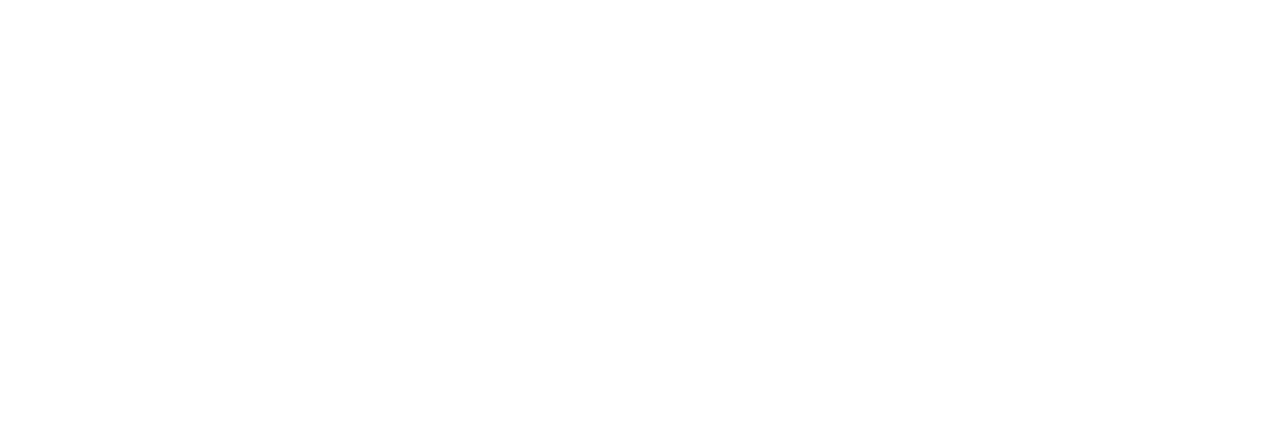
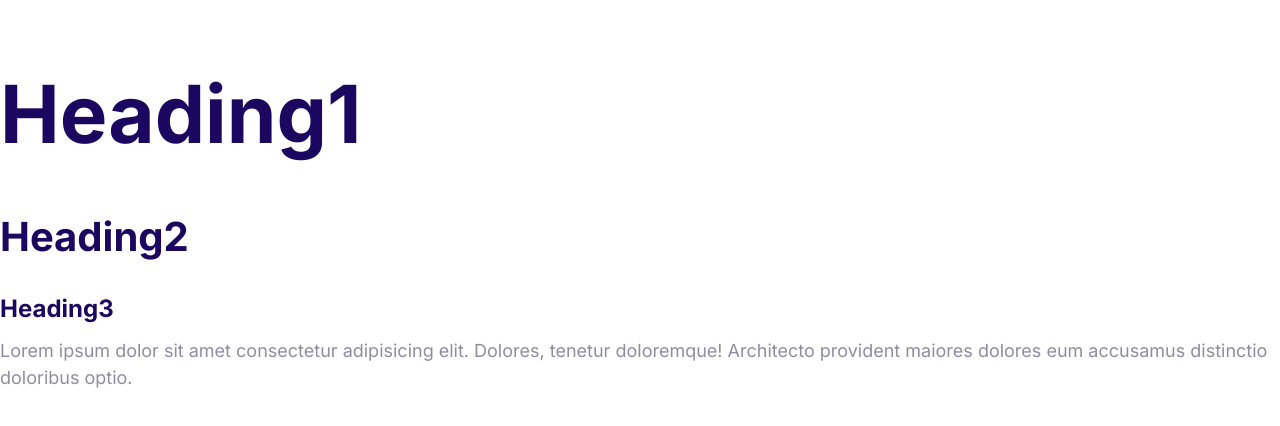
Before and after one commit to geomailnor/goshify, a plain HTML site: page index.html in a window 1280 px wide. Drawn offline with Linux system fonts and the light colour scheme.

Commit message:
Define font styles

```diff
--- a/css/style.css
+++ b/css/style.css
@@ -5,3 +5,55 @@
   --color-headings: #1b0760;
   --color-body: #918ca4;
 }
+
+html {
+  font-size: 62.5%;
+}
+
+body {
+  font-family: Inter, Arial, Helvetica, sans-serif;
+  font-size: 2.4rem;
+  line-height: 1.5;
+  color: var(--color-body);
+}
+
+h1,
+h2,
+h3 {
+  color: var(--color-headings);
+  margin-bottom: 1rem;
+}
+
+h1 {
+  font-size: 7rem;
+}
+
+h2 {
+  font-size: 4rem;
+}
+
+h3 {
+  font-size: 3rem;
+}
+
+p {
+  margin-top: 0;
+}
+
+@media screen and (min-width: 1024px) {
+  body {
+    font-size: 1.8rem;
+  }
+
+  h1 {
+    font-size: 8rem;
+  }
+
+  h2 {
+    font-size: 4rem;
+  }
+
+  h3 {
+    font-size: 2.4rem;
+  }
+}
--- a/index.html
+++ b/index.html
@@ -5,13 +5,19 @@
   <meta charset="UTF-8">
   <meta name="viewport" content="width=device-width, initial-scale=1.0">
   <title>Document</title>
+  <link rel="preconnect" href="https://fonts.gstatic.com" crossorigin>
+  <link href="https://fonts.googleapis.com/css2?family=Inter:wght@400;700&display=swap" rel="stylesheet">
   <link rel="stylesheet" href="css/normalize.css">
   <link rel="stylesheet" href="css/style.css">
   <link rel="icon" href="data:,">
 </head>
 
 <body>
-
+  <h1>Heading1</h1>
+  <h2>Heading2</h2>
+  <h3>Heading3</h3>
+  <p>Lorem ipsum dolor sit amet consectetur adipisicing elit. Dolores, tenetur doloremque! Architecto provident maiores
+    dolores eum accusamus distinctio doloribus optio.</p>
 </body>
 
 </html>
```
